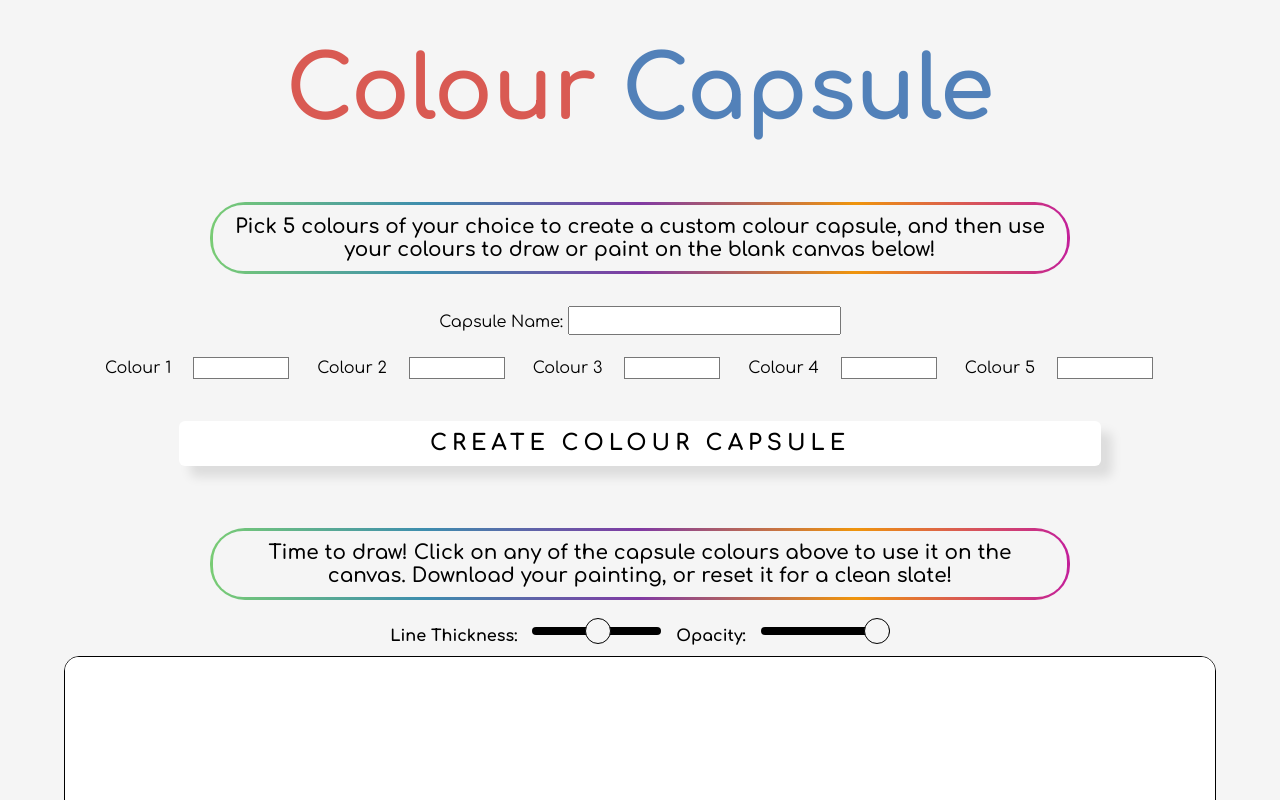
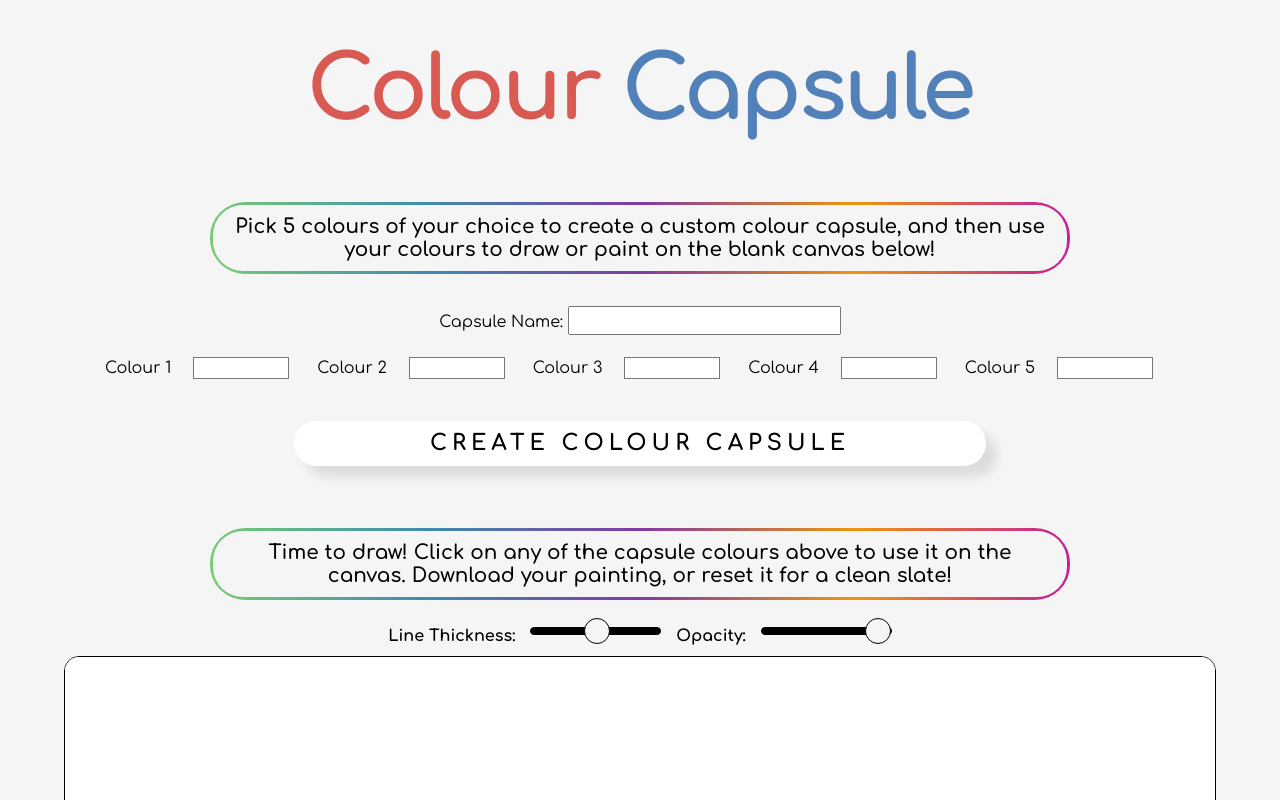
Before and after one commit to GabriellaPenev/colour-capsule, a React (Create React App) app: page / in a window 1280 px wide. Shown: the top 800 px of the page. Built offline with nearby package versions, Linux system fonts and the light colour scheme; no server answers; the database is empty.

Commit message:
more styles

```diff
--- a/src/App.css
+++ b/src/App.css
@@ -295,6 +295,7 @@ body,
 h1 {
   font-size: clamp(2rem, 8vw, 4.4rem);
   font-weight: 700;
+  letter-spacing: -3px;
   margin-top: 40px;
 }
 
@@ -454,14 +455,14 @@ button {
   border: none;
   padding: 10px;
   cursor: pointer;
-  border-radius: 6px;
+  border-radius: 40px;
 }
 
 .submitButton {
   text-transform: uppercase;
   letter-spacing: 5px;
   font-weight: 800;
-  width: 80%;
+  width: 60%;
   margin: 20px 0;
   box-shadow: .5em .5em .5em rgba(0, 0, 0, .1);
   transition: 0.5s ease;
@@ -529,20 +530,16 @@ input[type=range] {
   height: 8px;
 }
 
-input[type=range]::-webkit-slider-runnable-track {
-  border: none;
+input[type=range]:focus {
+  outline: none;
 }
+
+/* mobile slider */
 
 input[type=range]::-webkit-slider-thumb {
   -webkit-appearance: none;
   border: none;
 }
-
-input[type=range]:focus {
-  outline: none;
-}
-
-/* mobile slider */
 
 input[type="range"]::-webkit-slider-thumb {
   -webkit-appearance: none;
@@ -575,6 +572,7 @@ input[type="range"]::-ms-thumb {
 /* mobile track */
 
 input[type="range"]::-webkit-slider-runnable-track {
+  border: none;
   width: 100%;
   cursor: pointer;
 }
@@ -648,7 +646,7 @@ canvas {
 }
 
 li {
-  padding: 20px;
+  padding: 24px;
   font-size: 0.8rem;
   transition: 0.1s ease-in all;
 }
--- a/src/Components/Canvas.js
+++ b/src/Components/Canvas.js
@@ -68,7 +68,6 @@ const Canvas = forwardRef(({ selectedColor, setSelectedColor }, ref) => {
     }
 
     const reset = () => {
-        ctxRef.fillStyle = "white"
 
         ctxRef.current.clearRect(
             0,
@@ -82,8 +81,8 @@ const Canvas = forwardRef(({ selectedColor, setSelectedColor }, ref) => {
         )
 
         // reset the line thickness and opacity values:
-        // lineWidthRef.current.value = 75
-        // opacityRef.current.value = 1
+        lineWidthRef.current.value = 75
+        opacityRef.current.value = 1
 
         ctxRef.fillStyle = "white";
         canvasRef.current.style.backgroundColor = '#ffffff'
@@ -129,13 +128,13 @@ const Canvas = forwardRef(({ selectedColor, setSelectedColor }, ref) => {
                 <label className='lineWidth' htmlFor="lineWidth">Line Thickness: </label>
                 <input ref={lineWidthRef} type="range" id="lineWidth" name="lineWidth"
                     min="1" max="145" defaultValue={lineWidth} step="1"
-                    style={{ 'background': selectedColor }}
+                    style={{ 'background': selectedColor, 'border' : 'black 1px solid'}}
                     onChange={(e) => changeLinedWidth(e)} />
 
                 <label className='opacity' htmlFor="opacity">Opacity: </label>
                 <input ref={opacityRef} type="range" id="opacity" name="opacity"
                     min="0.1" max="1" defaultValue={opacity} step="0.1"
-                    style={{ 'background': selectedColor }}
+                    style={{ 'background': selectedColor, 'border' : 'black 1px solid' }}
                     onChange={(e) => changeOpacity(e)} />
             </div>
             <div className='canvasContainer'>
```
